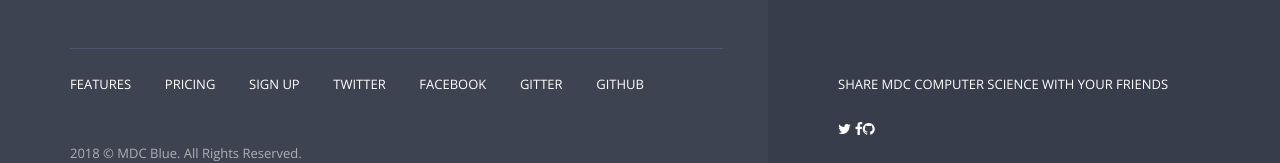
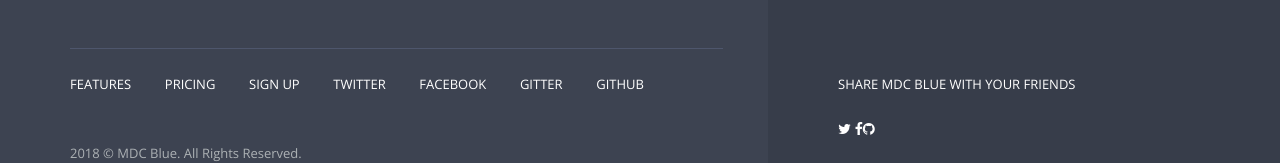
Before and after one commit to MiamiDadeCollege/miamidadecollege.github.io, a plain HTML site: page index.html in a window 1280 px wide. Shown: the part 5565-5728 px from the top of the page. Drawn offline with nearby package versions, Linux system fonts and the light colour scheme.

Commit message:
Update index.html

```diff
--- a/index.html
+++ b/index.html
@@ -329,7 +329,7 @@
                     </div>
                 </div>
                 <div class="social-share">
-                    <p>Share MDC Computer Science with your friends</p>
+                    <p>Share MDC Blue with your friends</p>
                     <a href="#" <i class="fa fa-twitter"></i></a> <a href="#" <i class="fa fa-facebook"></i></a><a href="http://github.com/MiamiDadeCollege" <i class="fa fa-github"></i></a>
                 </div>
             </div>
```
